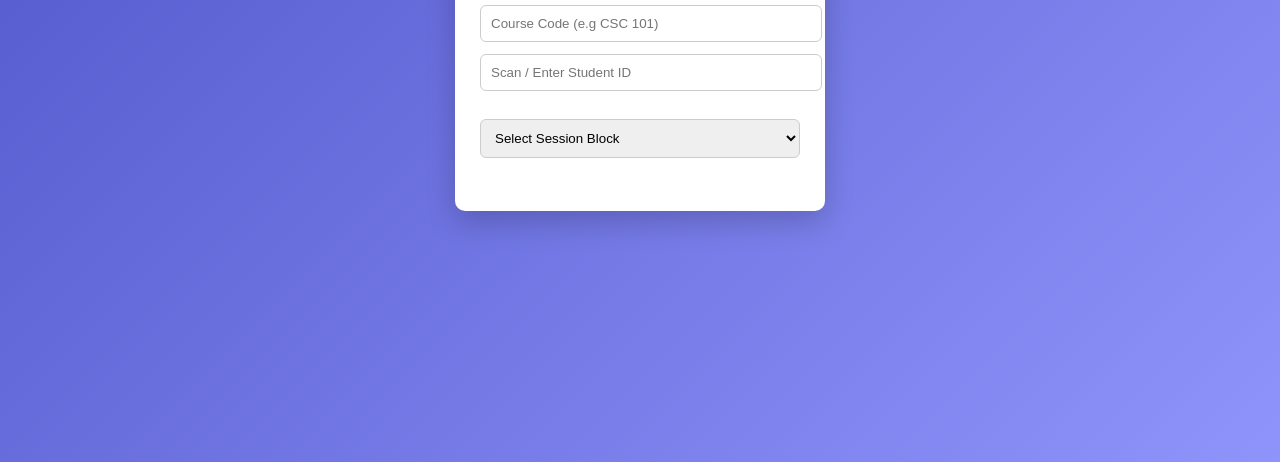
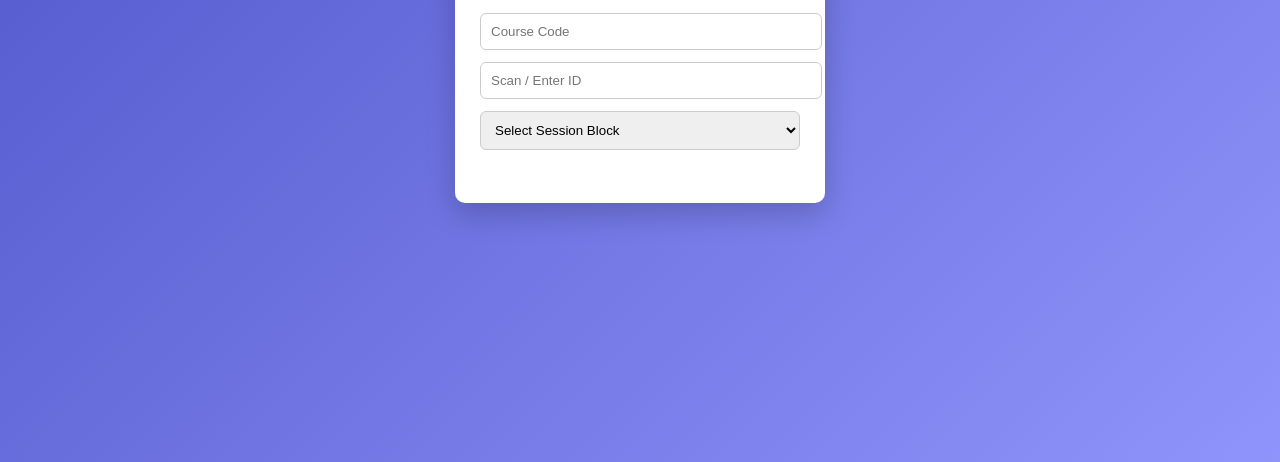
Before and after one commit to viper-codes19/attendance_system, a website: page public/index.html in a window 1280 px wide. Shown: the part 338-800 px from the top of the page. Drawn offline with Linux system fonts and the light colour scheme.

Commit message:
Update index.html

```diff
--- a/public/index.html
+++ b/public/index.html
@@ -1,34 +1,18 @@
 <!DOCTYPE html>
-<html lang="en">
+<html>
 <head>
-  <meta charset="UTF-8" />
-  <title>Class Attendance</title>
-  <link rel="stylesheet" href="style.css" />
+  <title>Attendance</title>
+  <link rel="stylesheet" href="style.css">
 </head>
 <body>
 
 <div class="container">
-    <h2>📋 Attendance System</h2>
+  <h2>📋 Class Attendance</h2>
 
-    <!-- Course -->
-    <input
-      type="text"
-      id="course"
-      placeholder="Course Code (e.g CSC 101)"
-    />
+  <input id="course" placeholder="Course Code" />
 
-    <!-- Student ID -->
-    <input
-      type="text"
-      id="studentId"
-      placeholder="Scan / Enter Student ID"
-      onkeyup="handleEnter(event)"
-    />
+  <input id="studentId" placeholder="Scan / Enter ID" />
 
-    <!-- Student Name (auto) -->
-    <p id="studentName"></p>
-
-    <!-- Session Block -->
   <select id="session">
     <option value="">Select Session Block</option>
     <option>Session 1–2 (Friday)</option>
@@ -36,7 +20,7 @@
     <option>Session 9–11 (Saturday)</option>
   </select>
 
-    <!-- Message -->
+  <p id="studentName"></p>
   <p id="msg"></p>
 </div>
 
```
Lines whose indentation alone changed are shown as unchanged.
